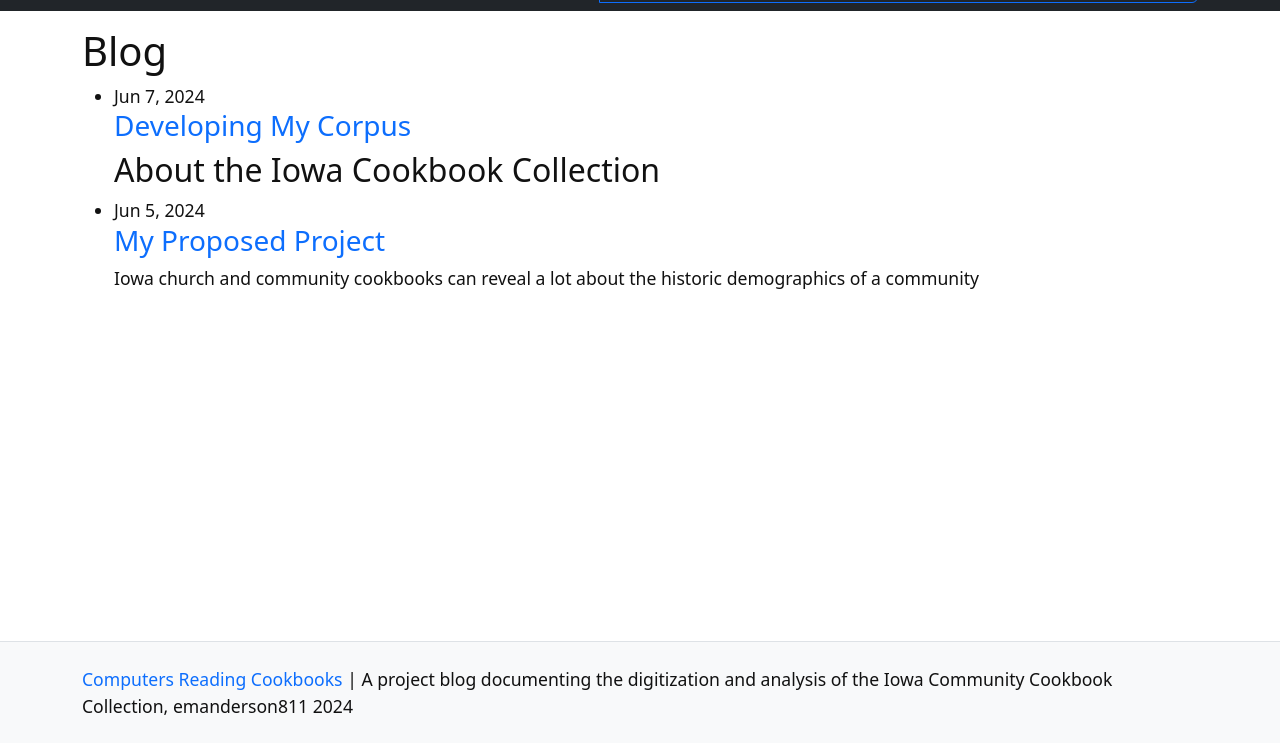
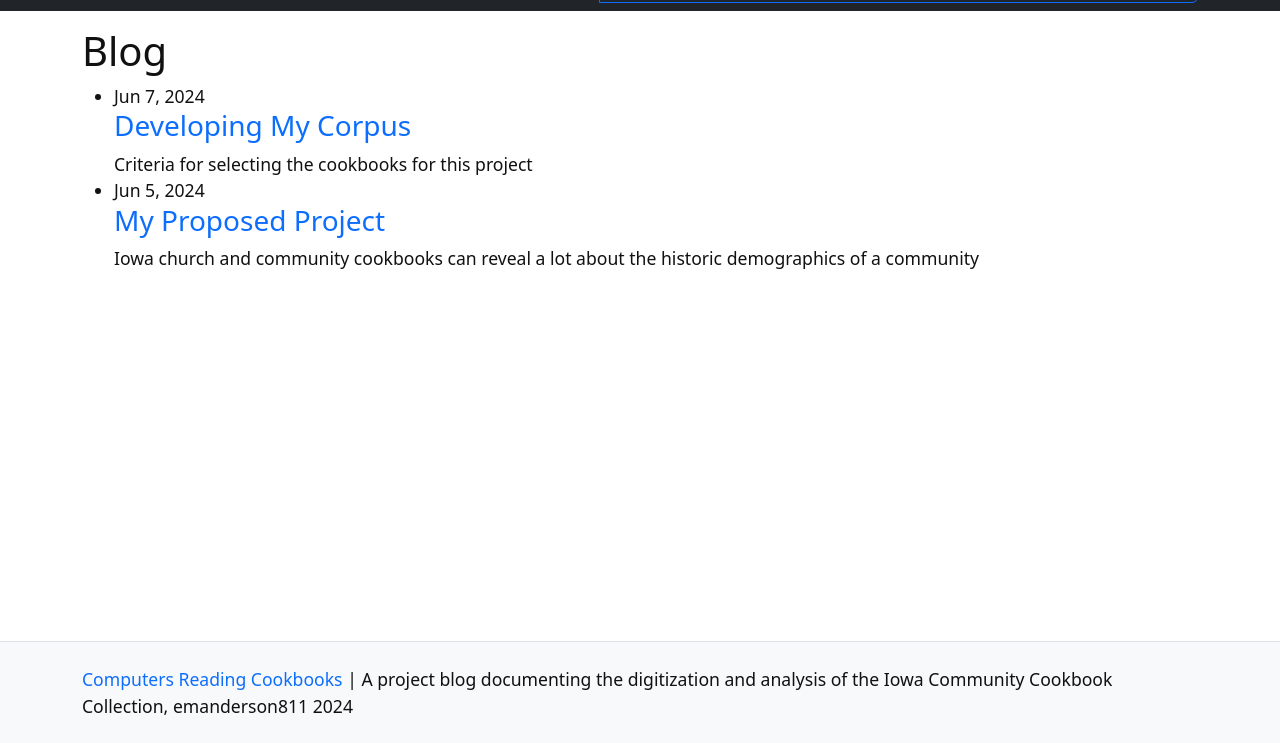
Before and after one commit to emanderson811/computers-reading-cookbooks, a Jekyll site: the page built from pages/blog.md, in a window 1280 px wide, cut to the strip 157-900 px from the top of the page. Built offline with Jekyll 4.4.1, drawn with Linux system fonts in a browser that asks for light colours.

Commit message:
Update 2024-06-07-corpus-development.md

```diff
--- a/_posts/2024-06-07-corpus-development.md
+++ b/_posts/2024-06-07-corpus-development.md
@@ -4,6 +4,7 @@ title: Developing My Corpus
 tags: corpus data
 date: 2024-06-07
 author: Erin
+excerpt: Criteria for selecting the cookbooks for this project
 ---
 
 ## About the Iowa Cookbook Collection
```
